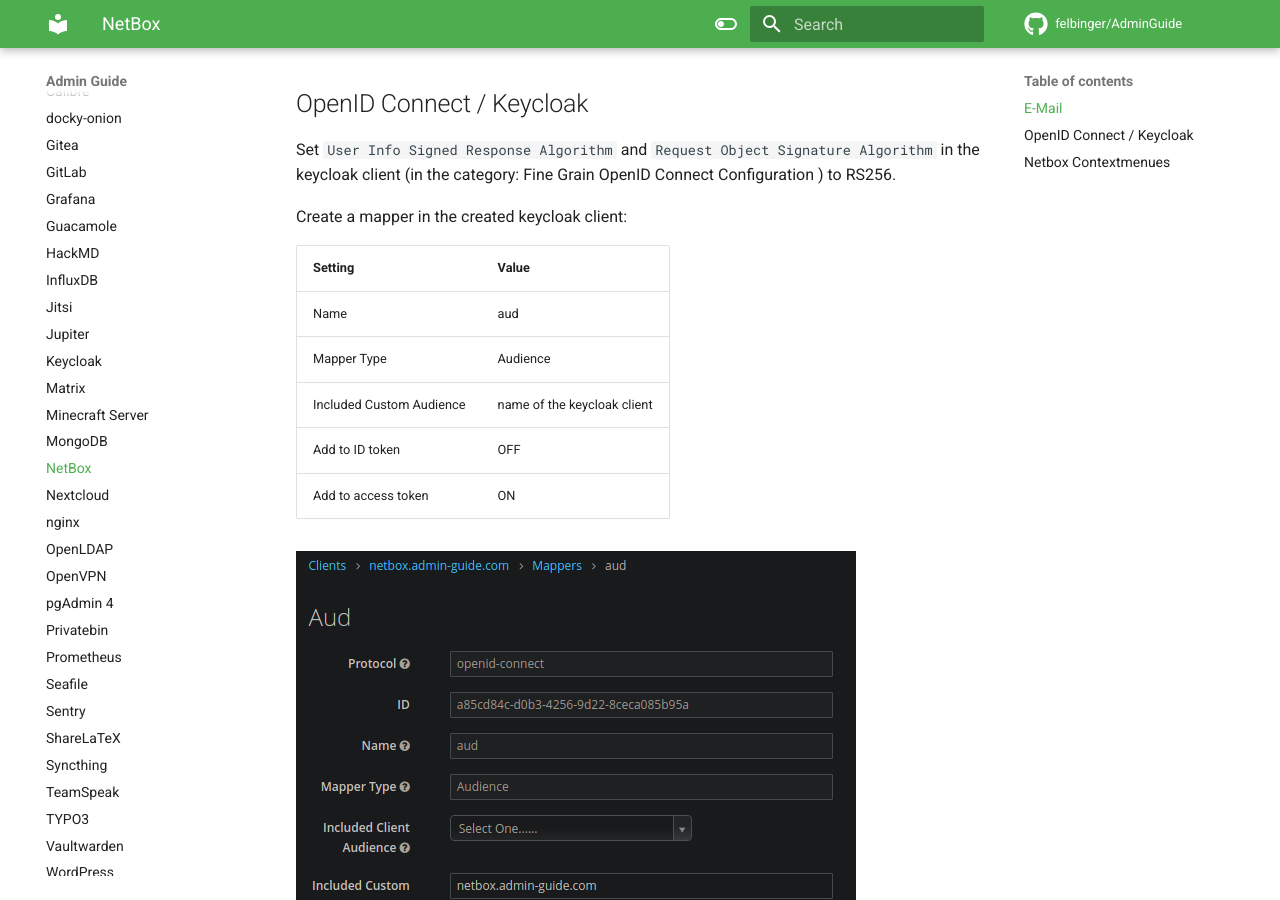
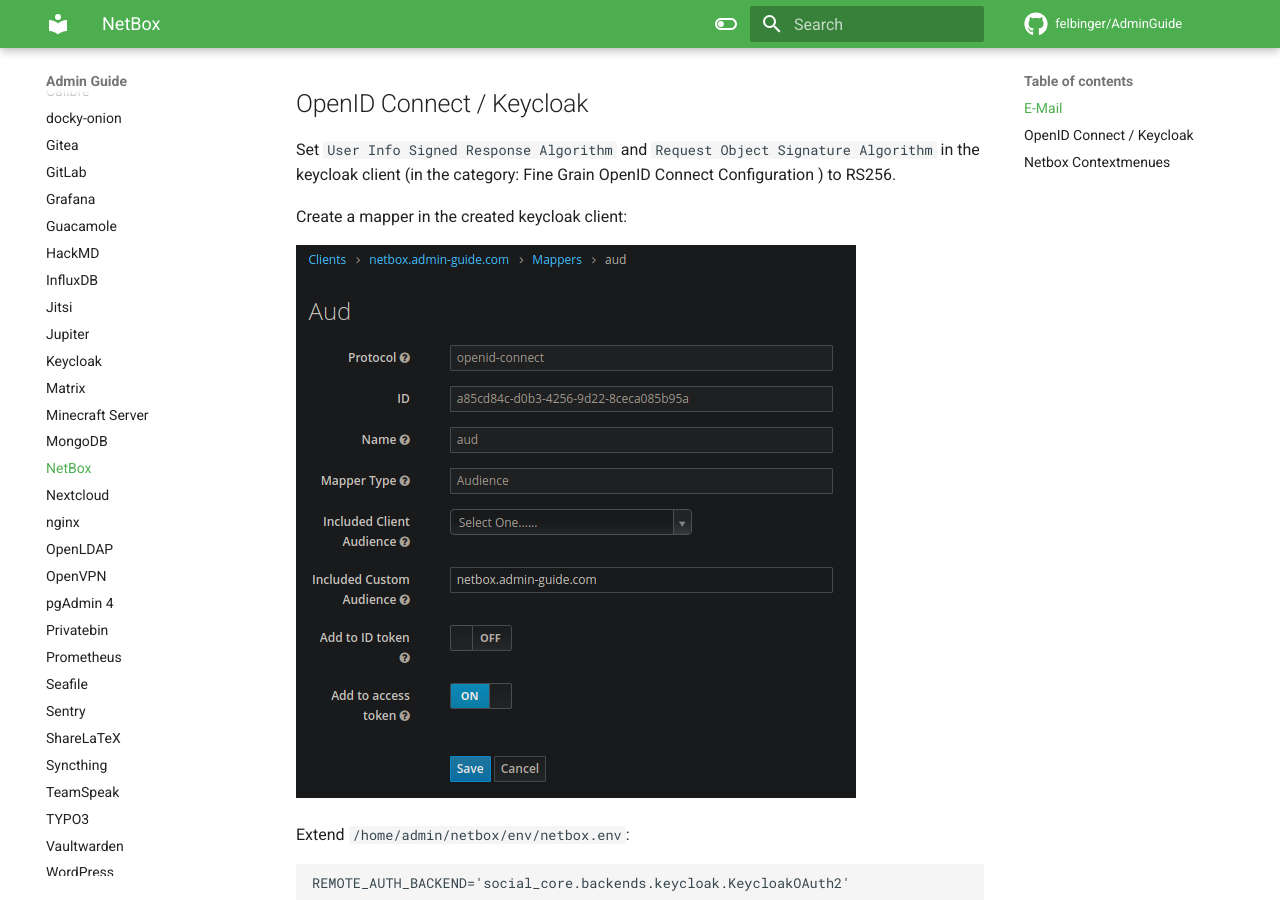
Before and after one commit to felbinger/AdminGuide, an MkDocs documentation site: the page built from docs/services/netbox.md, in a window 1280 px wide and 900 px high, scrolled down 1511 px. Built offline with MkDocs 1.6.1 and Material for MkDocs 9.7.7, drawn with Linux system fonts in a browser that asks for light colours; nearby versions of some CDN libraries; comment, search, counter and statistics services are not loaded.

Commit message:
removed keycloak table for mapper settings in service: netbox

```diff
--- a/docs/services/netbox.md
+++ b/docs/services/netbox.md
@@ -79,14 +79,6 @@ Set `User Info Signed Response Algorithm` and `Request Object Signature Algorith
 
 Create a mapper in the created keycloak client:
 
-| Setting                  | Value                         |
-|--------------------------|-------------------------------|
-| Name                     | aud                           |
-| Mapper Type              | Audience                      |
-| Included Custom Audience | name of the keycloak client   |
-| Add to ID token          | OFF                           |
-| Add to access token      | ON                            |
-
 ![Keycloak Clients -> Client ID -> Mappers -> aud](../img/services/netbox_keycloak_client_aud_mapper.png){: loading=lazy }
 
 Extend `/home/admin/netbox/env/netbox.env`:
```
